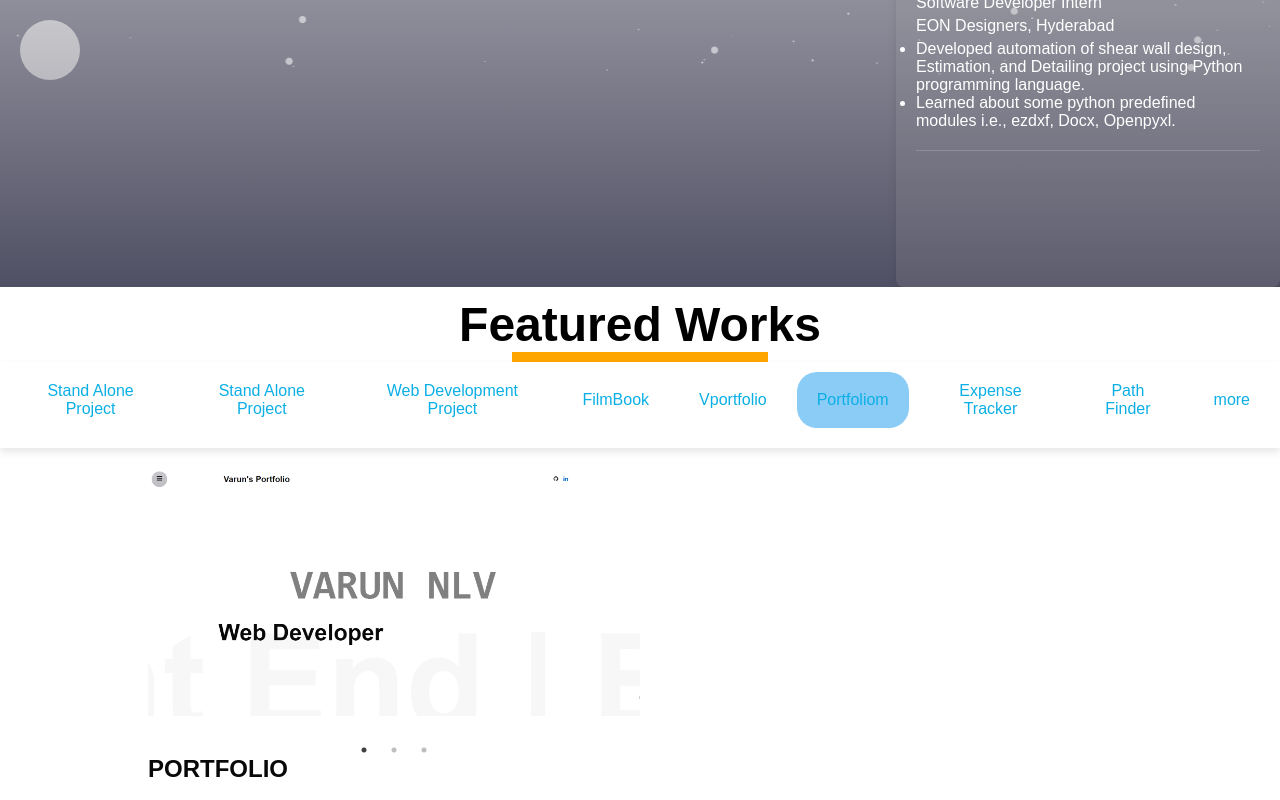
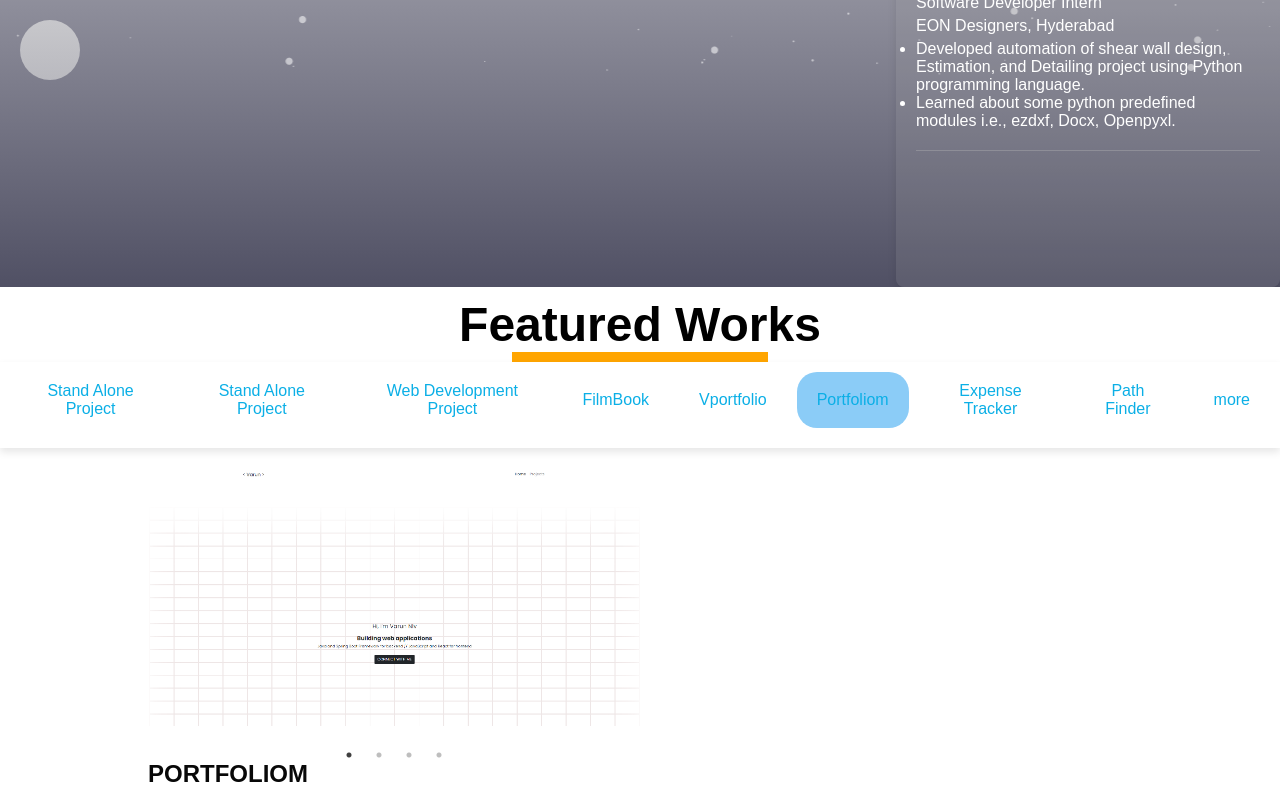
Before and after one commit to varunnlv/vportfolio, a React (Create React App) app: page / in a window 1280 px wide. Both pictures are taken after a click on the button "Portfoliom". Shown: the part 2913-3713 px from the top of the page. Built offline with nearby package versions, Linux system fonts and the light colour scheme; a web font is replaced by a local one.

Commit message:
Update portfolio.jsx

```diff
--- a/src/components/portfolio/portfolio.jsx
+++ b/src/components/portfolio/portfolio.jsx
@@ -685,7 +685,7 @@ const Portfolio = () => {
                 </div>
             )}
 
-            {activeTab === 'FilmBook' && (
+            {activeTab === 'PortfolioM' && (
                 <div class="ui-container">
                     <div class="slider-container">
                                 <Slider {...settings}>
@@ -694,7 +694,7 @@ const Portfolio = () => {
                                     ))}
                                 </Slider>
                     </div>
-                    <h2 style={{ marginTop: '20px' }}>VPORTFOLIO</h2>
+                    <h2 style={{ marginTop: '20px' }}>PORTFOLIOM</h2>
                     <button
                         class="visit-website-btn"
                         onClick={() => window.open('https://varunnlv.github.io/vportfoliodetail/', '_blank')}
@@ -742,7 +742,7 @@ const Portfolio = () => {
                 </div>
             )}
 
-            {activeTab === 'Vportfolio' && (
+            {activeTab === 'PathFinder' && (
                <div class="ui-container">
 
                     <h2 style={{ marginTop: '20px' }}>PATH FINDER</h2>
@@ -786,7 +786,7 @@ const Portfolio = () => {
                 </div>
             )}
 
-            {activeTab === 'PortfolioM' && (
+            {activeTab === 'Vportfolio' && (
                 <div class="ui-container">
 
                     <div class="slider-container">
@@ -888,7 +888,7 @@ const Portfolio = () => {
                 </div>
             )}
 
-            {activeTab === 'PathFinder' && (
+            {activeTab === 'FilmBook' && (
                 <div class="ui-container">
 
                     <div class="slider-container">
@@ -954,7 +954,7 @@ const Portfolio = () => {
                 </div>
             )}
 
-            {activeTab === 'CreditAnalyser' && (
+            {activeTab === 'VKANBAN' && (
                 <div class="ui-container">
 
                     <div class="slider-container">
```
